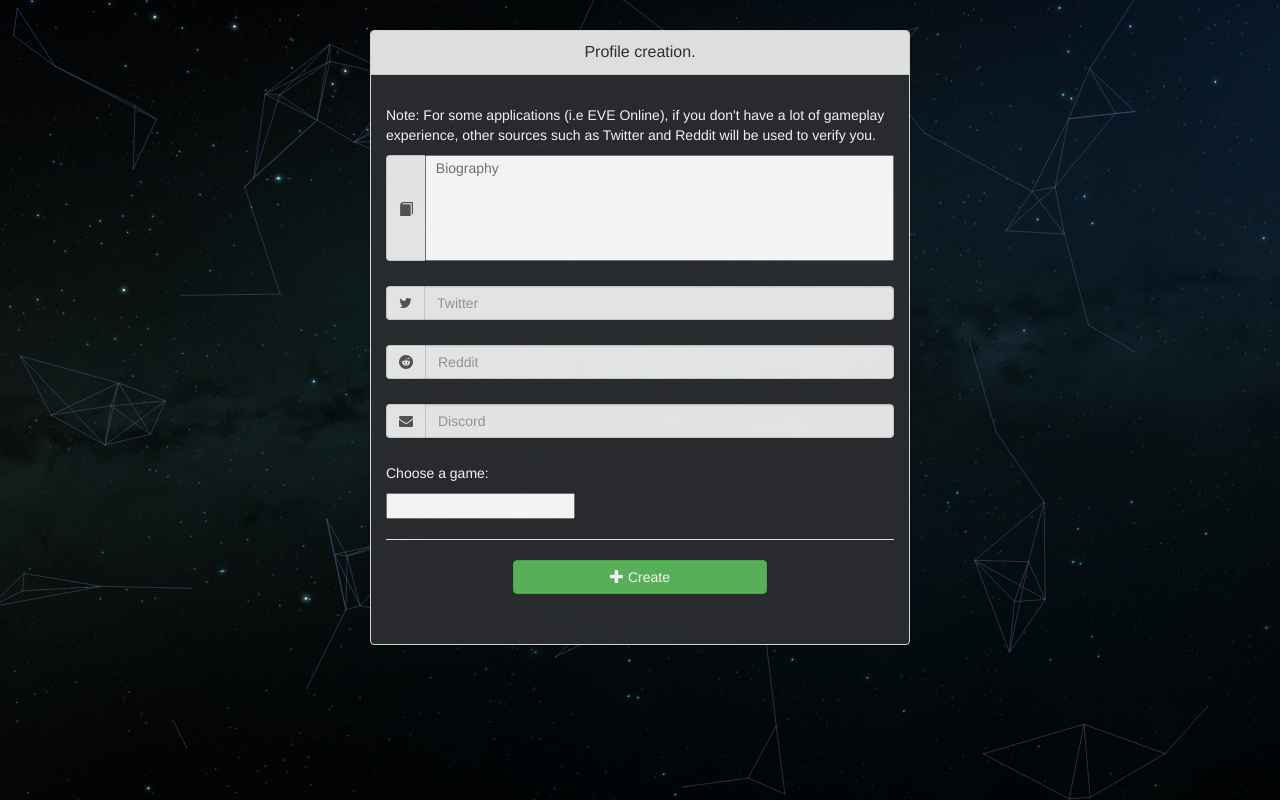
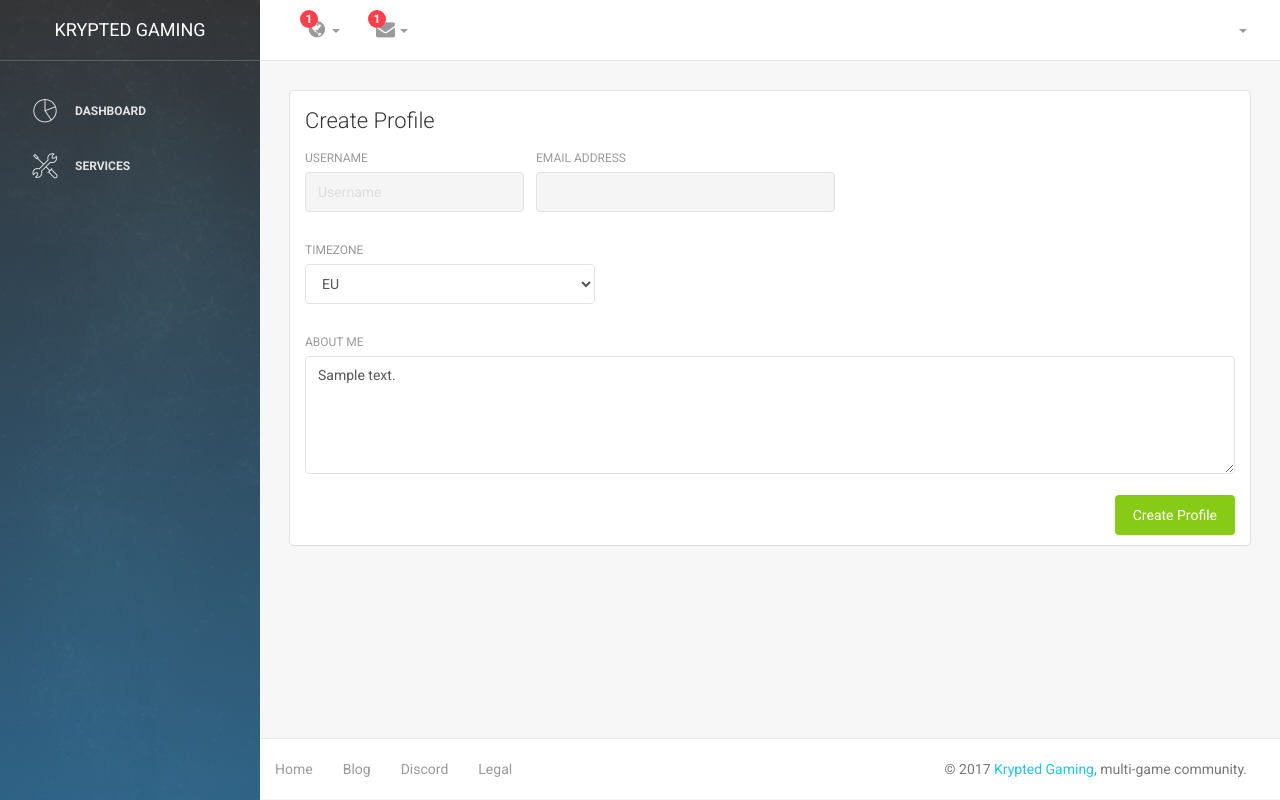
Before and after one commit to KryptedGaming/krypted, a Django app: template Auth/core/templates/profiles/create_profile.html in a window 1280 px wide. Run offline with Django 3.2, Linux system fonts and the light colour scheme; the template is opened without the code that fills it: most values are stand-ins (such as "Sample title", 1, 10 or a date in 2020); form fields are guessed from the names that the template uses; some libraries are stand-ins or nearby versions.

Commit message:
Fixed adding profiles for users. Misc. code cleanup.

```diff
--- a/Auth/core/templates/profiles/create_profile.html
+++ b/Auth/core/templates/profiles/create_profile.html
@@ -1,90 +1,68 @@
+{% extends "dashboard/base.html" %}
 {% load staticfiles %}
-<head>
-    <!-- Bootstrap Core CSS -->
-    <link href="https://maxcdn.bootstrapcdn.com/bootstrap/3.3.7/css/bootstrap.min.css" rel="stylesheet">
 
-    <!-- jQuery -->
-    <script src="https://code.jquery.com/jquery-1.12.4.js" integrity="sha256-Qw82+bXyGq6MydymqBxNPYTaUXXq7c8v3CwiYwLLNXU=" crossorigin="anonymous"></script>
-
-    <!-- Bootstrap Core JavaScript -->
-    <script src="https://maxcdn.bootstrapcdn.com/bootstrap/3.3.7/js/bootstrap.min.js" integrity="sha384-Tc5IQib027qvyjSMfHjOMaLkfuWVxZxUPnCJA7l2mCWNIpG9mGCD8wGNIcPD7Txa" crossorigin="anonymous"></script>
-
-    <!-- Bootstrap Core JavaScript -->
-    <link href="{% static "accounts/css/accounts.css" %}" rel="stylesheet">
-
-    <!-- Bootstrap Core JavaScript -->
-    <script src="{% static "accounts/js/accounts.js" %}"></script>
-
-    <!-- FONT AWESOME -->
-    <link href="https://maxcdn.bootstrapcdn.com/font-awesome/4.7.0/css/font-awesome.min.css" rel="stylesheet" integrity="sha384-wvfXpqpZZVQGK6TAh5PVlGOfQNHSoD2xbE+QkPxCAFlNEevoEH3Sl0sibVcOQVnN" crossorigin="anonymous">
-
-    <style>
-      textarea {
-        resize: none;
-        width: 100%;
-      }
-    </style>
-</head>
-
-
-<body>
-
-  <div class="container login">
-        <div id="loginbox" class="mainbox col-md-6 col-md-offset-3 col-sm-6 col-sm-offset-3">
-            <div class="panel panel-default" >
-                <div class="panel-heading">
-                    <div class="panel-title text-center">Profile creation.</div>
+<div class="wrapper">
+    {% block content %}
+        <div class="content">
+            <div class="container-fluid">
+                <div class="row">
+                    <div class="col-md-12">
+                        <div class="card">
+                            <div class="header">
+                                <h4 class="title pull-left">Create Profile</h4>
                             </div>
 
-                <div class="panel-body" >
-                    <form name="form" id="form" class="form-horizontal" enctype="multipart/form-data" method="POST">
+                            <div class="content">
+                                <br>
+                                <form name="form" enctype="multipart/form-data" method="POST">
                                     {% csrf_token %}
-                        <p style="color: white">Note: For some applications (i.e EVE Online), if you don't have a lot of gameplay experience, other sources such as Twitter and Reddit will be used to verify you.</p>
-                        <div class="input-group">
-                            <span class="input-group-addon"><i class="glyphicon glyphicon-book"></i></span>
-                            <textarea rows="5" maxlength="500" name="biography" form="form" placeholder="  Biography"></textarea>
+                                    <div class="row">
+                                        <div class="col-md-3">
+                                            <div class="form-group">
+                                                <label>Username</label>
+                                                <input type="text" class="form-control" placeholder="Username" value="{{user.username}}" disabled>
                                             </div>
-
-                        <div class="input-group">
-                            <span class="input-group-addon"><i class="fa fa-twitter"></i></span>
-                            <input id="text" type="text" class="form-control" name="twitter" placeholder="Twitter" disabled>
                                         </div>
-
-                        <div class="input-group">
-                            <span class="input-group-addon"><i class="fa fa-reddit"></i></span>
-                            <input id="password" type="password" class="form-control" name="password" placeholder="Reddit" disabled>
+                                        <div class="col-md-4">
+                                            <div class="form-group">
+                                                <label>Email address</label>
+                                                <input type="email" name="email" class="form-control" value="{{user.email}}" disabled>
                                             </div>
-
-                        <div class="input-group">
-                            <span class="input-group-addon"><i class="fa fa-envelope"></i></span>
-                            <input id="password" type="password" class="form-control" name="password" placeholder="Discord" disabled>
                                         </div>
-
-                        <p style="color: white">Choose a game:</p> {{form.games}}</p>
-                        <hr>
-
+                                    </div>
+                                    <div class="row">
+                                        <div class="col-md-4">
                                             <div class="form-group">
-                            <!-- Button -->
-                            <div class="col-sm-12 controls login-btn">
-                                <button type="submit" href="#" class="btn btn-success btn-log"><i class="glyphicon glyphicon-plus"></i> Create</button>
+                                                <label>Timezone</label>
+                                                <select class="form-control" name="timezone">
+                                                    <option value="EU">EU</option>
+                                                    <option value="US">US</option>
+                                                </select>
+                                            </div>
+                                        </div>
+                                    </div>
+                                    <div class="row">
+                                        <div class="col-md-12">
+                                            <div class="form-group">
+                                                <label>About Me</label>
+                                                <textarea rows="5" class="form-control" name="biography" placeholder="A bit about you.">{{profile.biography}}</textarea>
+                                            </div>
                                         </div>
                                     </div>
 
 
-                            <div class="errors">
-                                {% for field in form %}
-                                {{field.errors}}
-                                {% endfor %}
-                            </div>
-
-
-
+                                    <button type="submit" class="btn btn-success btn-fill pull-right">Create Profile</button>
+                                    <div class="clearfix"></div>
                                 </form>
                             </div>
                         </div>
                     </div>
+
+
                 </div>
-
-    <div id="particles"></div>
-
+            </div>
+        </div>
+        {% endblock %}
+    </div>
+</div>
 </body>
--- a/Auth/core/templates/profiles/profile.html
+++ b/Auth/core/templates/profiles/profile.html
@@ -1,5 +1,9 @@
 {% extends "dashboard/base.html" %}
 {% load staticfiles %}
+
+{% block brand %}
+My Profile
+{% endblock %}
 
 <div class="wrapper">
     {% block content %}
@@ -74,7 +78,7 @@
                                      <a href="#">
                                     <img class="avatar border-gray" src="{% static 'dashboard/img/default-avatar.png'%}"/>
 
-                                      <h4 class="title">{{user.username}}<br />
+                                      <h4 class="title">{{user.first_name}}<br />
                                          <small>{{user.username}}</small>
                                       </h4>
                                     </a>
--- a/Auth/core/urls.py
+++ b/Auth/core/urls.py
@@ -20,7 +20,6 @@ urlpatterns += [
     url(r'^profile/$', profile.profile, name='profile'),
     url(r'^profile/create/$', profile.create_profile, name='create-profile'),
     url(r'^profile/delete/(?P<pk>\d+)/$', profile.delete_profile, name='delete-profile'),
-    url(r'^profile/modify/(?P<pk>\d+)/$', profile.modify_profile, name='modify-profile'),
     # HELPERS
     url(r'^profile/add-game/name=(?P<game>\d+)/$',
         profile.profile_add_game, name='profile-add-game'),
```
Also changed, not shown: Auth/core/templates/profiles/old_view_profile.html (deleted, +0 -38 lines), Auth/core/views/profile.py (+2 -50 lines). Lines whose indentation alone changed are shown as unchanged.
